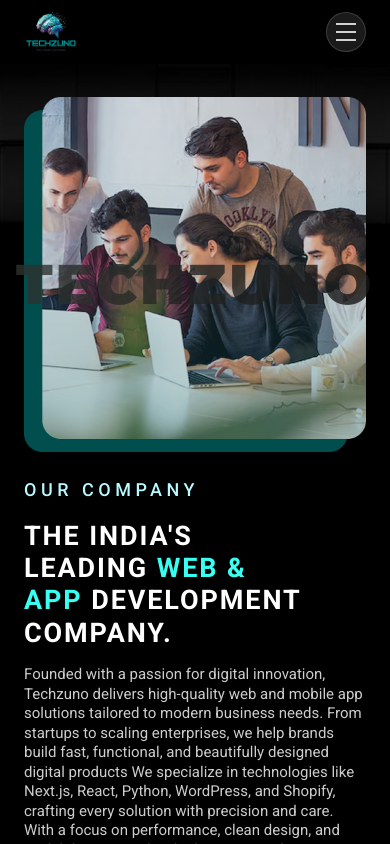
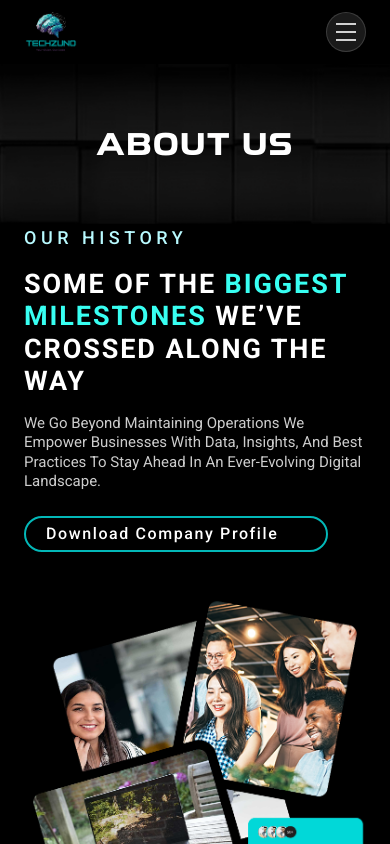
Before and after one commit to Shubhojit111/Techzuno, a Next.js app in the folder client/: page /about in a window 390 px wide. Shown: the top 844 px of the page. Built offline with nearby package versions, Linux system fonts and the light colour scheme; some icons are missing.

Commit message:
CEO section responsiveness p1

```diff
--- a/client/app/about/page.jsx
+++ b/client/app/about/page.jsx
@@ -14,7 +14,7 @@ const page = () => {
     <div className="flex flex-col h-full pt-16 md:pt-24 lg:pt-24 ">
       <AboutHeader />
 
-      <About
+      {/* <About
         image={Assets.Aboutimg}
         title={
           <>
@@ -27,19 +27,19 @@ const page = () => {
         }
         description={`Founded with a passion for digital innovation, Techzuno delivers high-quality web and mobile app solutions tailored to modern business needs. From startups to scaling enterprises, we help brands build fast, functional, and beautifully designed digital products We specialize in technologies like Next.js, React, Python, WordPress, and Shopify, crafting every solution with precision and care. With a focus on performance, clean design, and scalability, our work is built to grow with you — not around you. At Techzuno, we don’t just write code — we help you turn ideas into impact through smart development and honest collaboration`}
         buttonText="Download Company Profile"
-      />
+      /> */}
 
-
+      {/*
       <CompanySection />
       <SliderSection/>
       <ValuesSection />
       <TechStack />
-
+      */}
 
       <MilestonesSection />
-
+      {/*
       <CTA />
-
+      */}
     </div>
   );
 };
```
